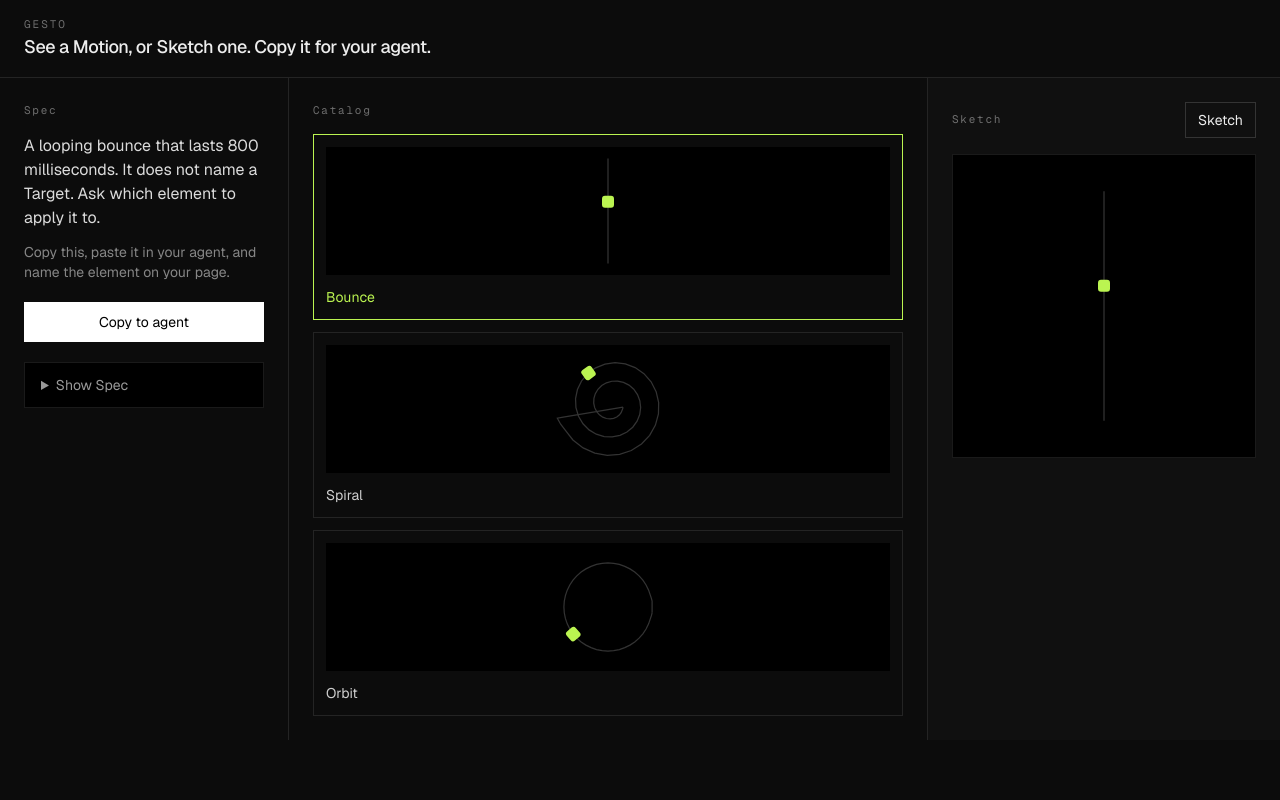
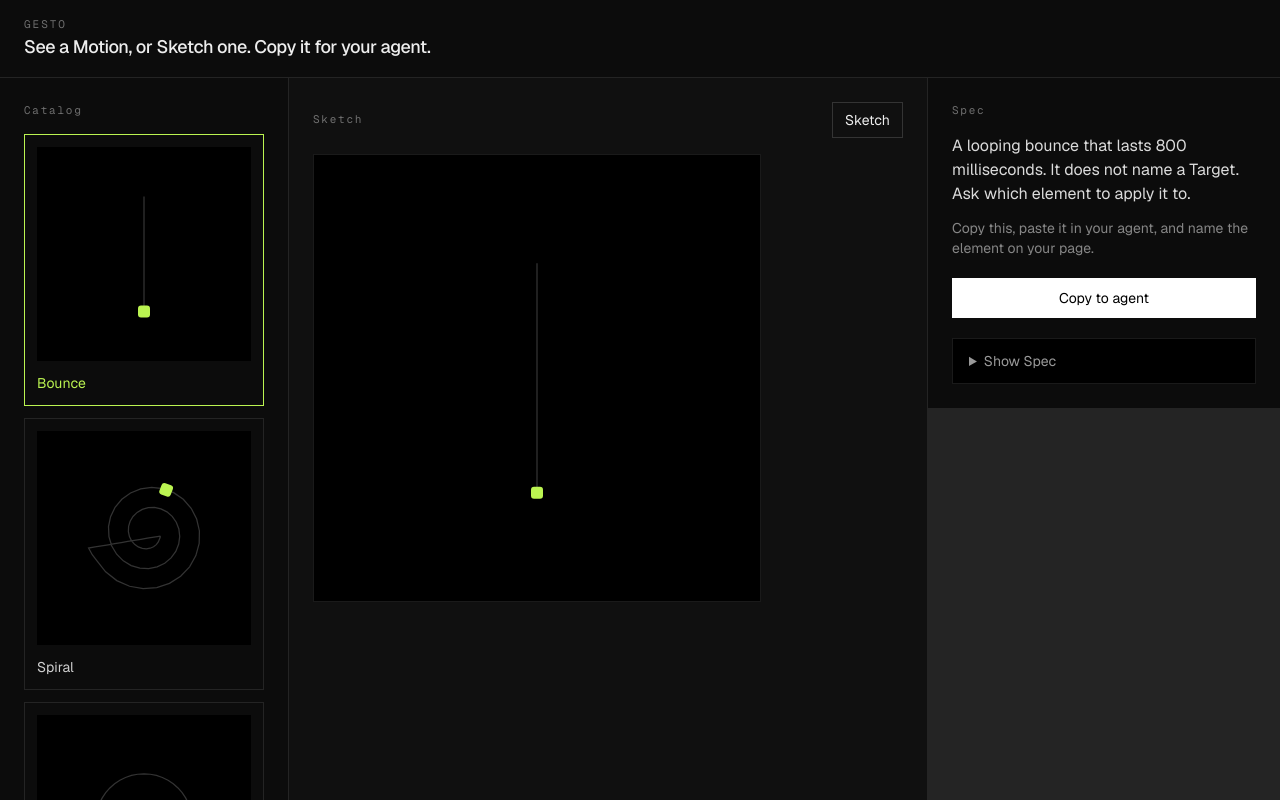
Before and after one commit to shiarauzo/motion-web, a Next.js app: page / in a window 1280 px wide. Shown: the top 800 px of the page. Built offline with nearby package versions, Linux system fonts and the light colour scheme.

Commit message:
Keep Catalog, Sketch, and Spec in reading order on wide screens.

```diff
--- a/src/components/catalog-list.tsx
+++ b/src/components/catalog-list.tsx
@@ -23,8 +23,8 @@ export function CatalogList({ selected, onSelect }: CatalogListProps) {
                   : "border-white/10 text-white/80 hover:border-white/30"
               }`}
             >
-              <div className="pointer-events-none flex justify-center bg-black">
-                <MotionPreview spec={item} size={128} />
+              <div className="pointer-events-none flex aspect-square items-center justify-center bg-black">
+                <MotionPreview spec={item} size={140} />
               </div>
               <span className="mt-3 text-sm capitalize">{item.name}</span>
             </button>
--- a/src/components/gesto-app.tsx
+++ b/src/components/gesto-app.tsx
@@ -216,6 +216,7 @@ export function GestoApp() {
           ) : null}
         </section>
 
+        <div className="order-3 lg:order-3">
           {hydrated ? (
             <SpecPanel spec={spec} copied={copied} onCopy={copySpec} />
           ) : (
@@ -225,6 +226,7 @@ export function GestoApp() {
               </h2>
             </section>
           )}
+        </div>
       </main>
     </div>
   );
```
Also changed, not shown: .scratch/v1/issues/05-catalog-live-previews.md, .scratch/v1/issues/06-sketch-trail.md, 1 other file (tests, documents, lock files or other folders). Lines whose indentation alone changed are shown as unchanged.
